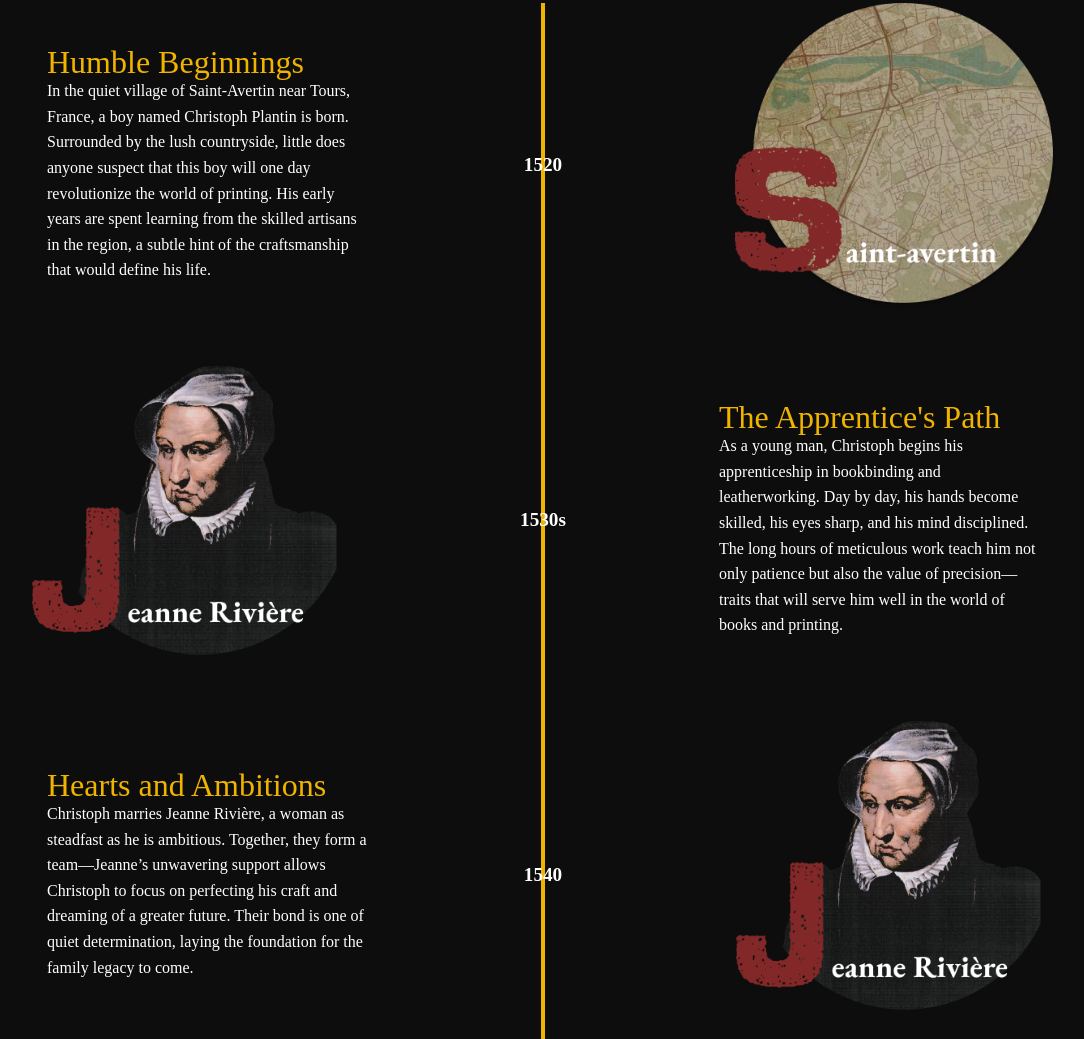
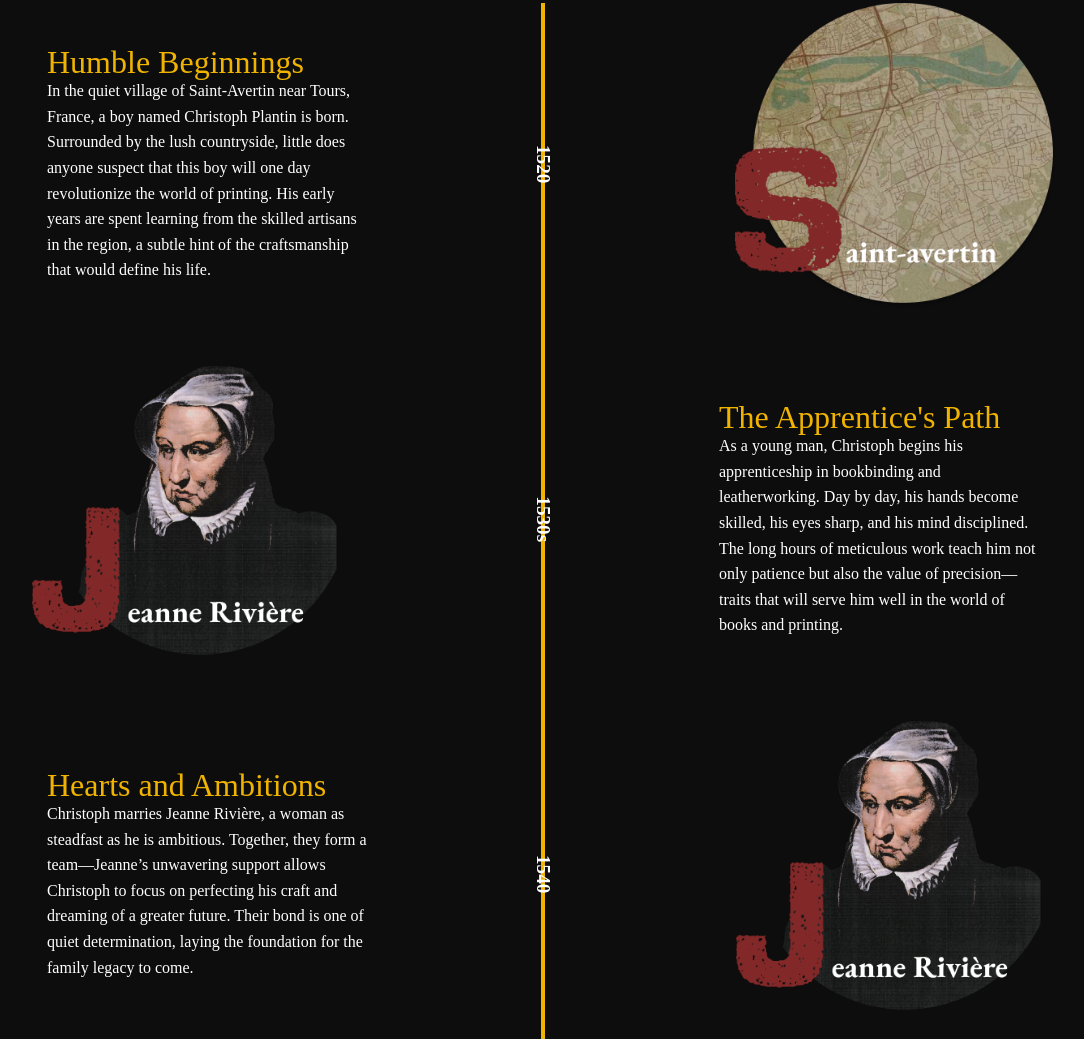
Before and after one commit to MaykeJaspers/PlantinMoretus, a website built with Vite: page plantinmoretus/index.html in a window 1280 px wide. Shown: the part 1153-2192 px from the top of the page, without its empty margins (97-1181 px from the left). Built offline with nearby package versions, Linux system fonts and the light colour scheme.

Commit message:
text timeline rotate

```diff
--- a/plantinmoretus/src/css/style.css
+++ b/plantinmoretus/src/css/style.css
@@ -292,7 +292,8 @@ a {
   position: absolute;
   top: 50%;
   left: 50%;
- transform: rotate(90°);
+  writing-mode: vertical-rl;
+  transform: rotate(90°);
   color: white;
   font-weight: bold;
   font-size: 1.2rem;
```
Also changed, not shown: plantinmoretus/index.html (+5 -5 lines).
